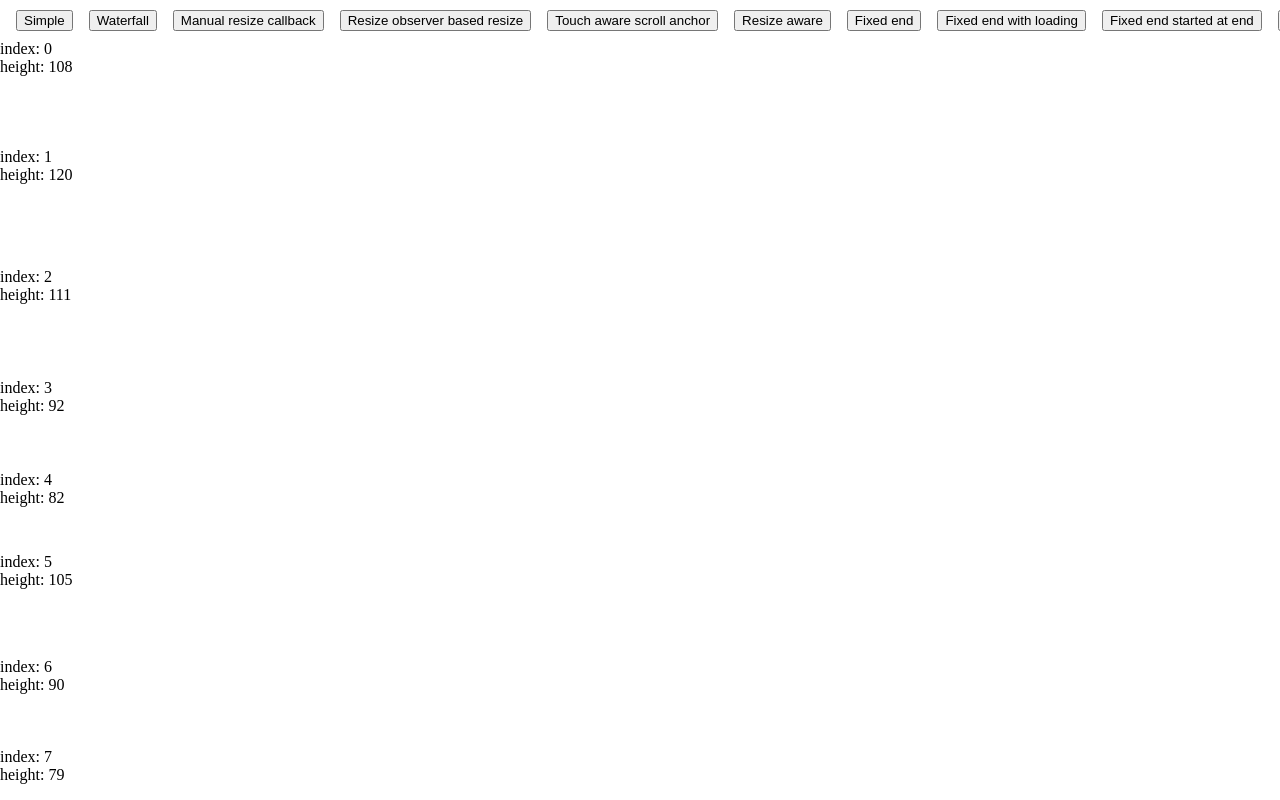
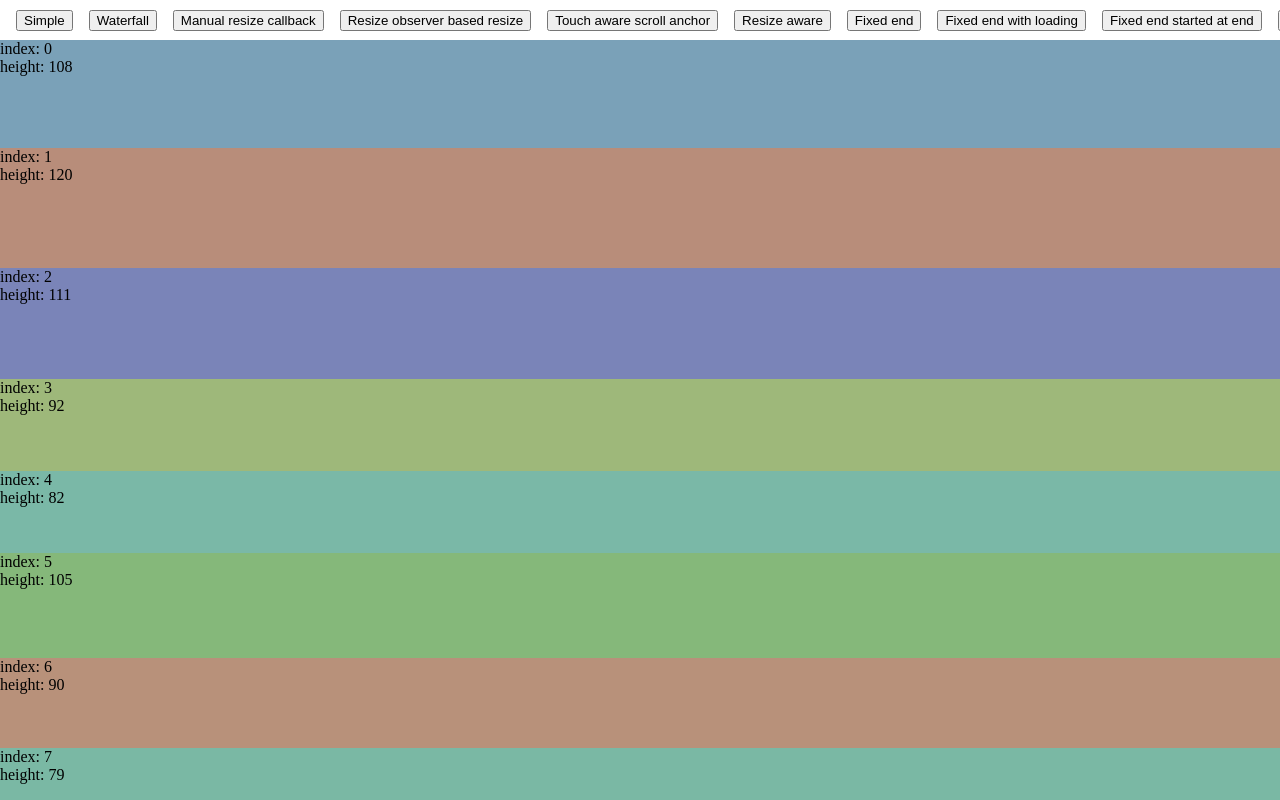
Before and after one commit to mmis1000/react-dynamic-scroll-experiment, a React (Vite) app: page / in a window 1280 px wide. Built offline with nearby package versions, Linux system fonts and the light colour scheme.

Commit message:
better handling

```diff
--- a/src/DemoRealWorld1.tsx
+++ b/src/DemoRealWorld1.tsx
@@ -55,14 +55,14 @@ const ImageElement = forwardRef<
   return (
     <div
       ref={ref}
-      style={{ ...(style ?? {}), display: "flex", justifyContent: "stretch" }}
+      style={{ ...(style ?? {}), display: "flex", justifyContent: "stretch", flexDirection: "column" }}
       className={className ? "item " + className : "item"}
     >
       <img
         onLoad={() => setLoaded(true)}
         onError={() => setLoaded(true)}
         src={data.src.medium}
-        style={{ width: "100%" }}
+        style={{ width: "100%", flex: "0 0 auto" }}
         width={400}
         height={loaded ? undefined : 300}
       />
@@ -139,9 +139,11 @@ export function DemoRealWorld1({ className }: { className?: string }) {
       return END_OF_STREAM;
     }
 
-    return items.map((data, index2, arr) => [
+    return items.map((data, index2, arr) => {
+      const entry = factory(index2, arr.length)
+      return [
         <ImageElement
-        ref={factory(index2, arr.length).resizeRef}
+          ref={entry.resizeRef}
           style={{ backgroundColor: data.avg_color }}
           data={data}
         >
@@ -154,14 +156,15 @@ export function DemoRealWorld1({ className }: { className?: string }) {
           </a>
         </ImageElement>,
         {
-        index: factory(index2, arr.length).index,
+          index: entry.index,
           page,
           pageSize,
           items: fullItems,
           itemIndex: baseItemIndex + index2,
           initialHeight: (window.innerWidth / 3) * 4,
         },
-    ]);
+      ]
+    });
   };
 
   const onSelectAnchor: AnchorSelector<{
--- a/src/DynamicScroll.tsx
+++ b/src/DynamicScroll.tsx
@@ -215,12 +215,17 @@ export const DynamicScroll = <T extends DataBase>({
   const stageSize = dynamicScrollContext.prependSpace + itemSizeSum + dynamicScrollContext.appendSpace
 
   const stageStyle = useMemo((): CSSProperties => {
-    return direction === 'y' ? {
-      height: stageSize + 'px'
-    } : {
-      width: stageSize + 'px'
+    return {
+      ...(direction === 'y' ? {
+        height: stageSize + 'px',
+      } : {
+        width: stageSize + 'px',
+      }),
+      ...(prependSpace > 0 ? {
+        minHeight: '200%'
+      } : {})
     }
-  }, [direction, stageSize])
+  }, [direction, prependSpace, stageSize])
 
   const onSizeUpdate = useEvent((newSize: number) => {
     if (screenHeight.current === -1) {
@@ -238,8 +243,8 @@ export const DynamicScroll = <T extends DataBase>({
       // trigger initial load
       performCheck()
     } else if (screenHeight.current !== newSize) {
-      // TODO: perform size change handling
       screenHeight.current = newSize
+      performCheck()
     }
   })
 
@@ -395,6 +400,7 @@ export const DynamicScroll = <T extends DataBase>({
 
           const newPosition = newPrependSpace + getDistanceWithIndexAndOffset(newItems, initialIndexAndOffset[0], initialIndexAndOffset[1])
 
+          newDataStates = newItems
           newPrependSpace -= (newPosition - currentScroll)
         }
       }
@@ -442,6 +448,9 @@ export const DynamicScroll = <T extends DataBase>({
         }
       }
     }
+
+    // check once more after apply changes
+    performCheck()
   })
 
   useEffect(() => {
@@ -619,11 +628,13 @@ export const DynamicScroll = <T extends DataBase>({
 
   const elements = useMemo(() => {
     return dynamicScrollContext.dataStates.map((i) => {
-      return <i.el.type {...i.el.props} key={i.index} style={direction === 'y' ? {
+      return <div key={i.index} style={direction === 'y' ? {
         height: i.size + 'px'
       } : {
         width: i.size + 'px'
-      }} />
+      }}>
+        {i.el}
+      </div>
     })
   }, [dynamicScrollContext.dataStates, direction])
 
--- a/src/DynamicScrollUtils.ts
+++ b/src/DynamicScrollUtils.ts
@@ -77,7 +77,7 @@ export function useObserveElements(onSizeUpdate: (height: number, index: number)
             ...entries.slice(index + 1),
           ];
         } else {
-          return [...entries.slice(0), [el, index]];
+          return [...entries.slice(0), [el, index] as const];
         }
       } else {
         return entries.filter((i) => i[1] !== index);
```
Also changed, not shown: 1 other file (tests, documents, lock files or other folders). Lines whose indentation alone changed are shown as unchanged.
